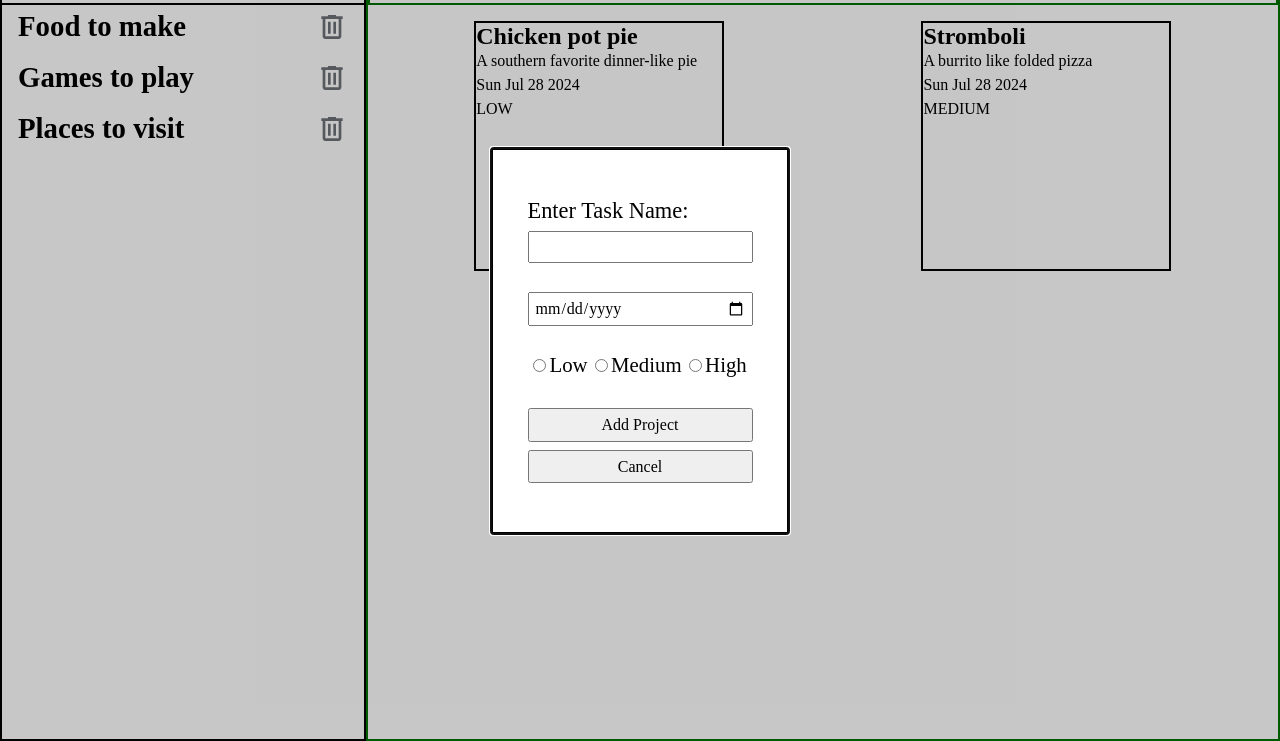
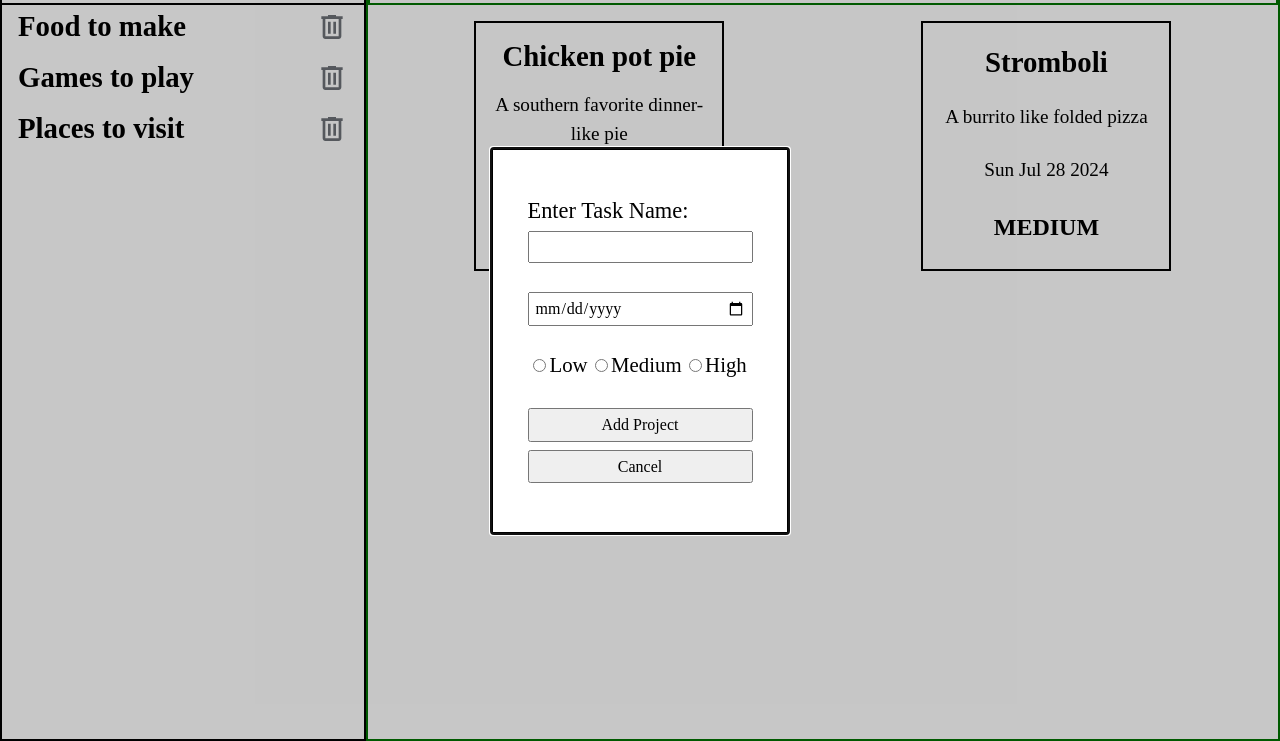
Before and after one commit to Solar-Tiger/todo-list, a website built with webpack: page src/index.html in a window 1280 px wide. Shown: the part 59-800 px from the top of the page. Built offline with nearby package versions, Linux system fonts and the light colour scheme.

Commit message:
Update todo task information display

```diff
--- a/src/style.css
+++ b/src/style.css
@@ -209,7 +209,7 @@ body {
 
 .todo-task-list {
   display: grid;
-  grid-template-columns: repeat(auto-fit, minmax(300px, 1fr));
+  grid-template-columns: repeat(auto-fill, minmax(300px, 1fr));
   justify-content: center;
   justify-items: center;
   max-height: var(--todo-task-display-height-mobile);
@@ -219,9 +219,26 @@ body {
 }
 
 .todo-task {
+  display: flex;
+  flex-direction: column;
+  justify-content: space-evenly;
+  align-items: center;
+  font-size: 1.2rem;
   border: 2px solid black;
   width: 250px;
   height: 250px;
+
+  & :nth-child(2) {
+    width: 22ch;
+    text-align: center;
+  }
+
+  & :nth-child(4) {
+    width: 22ch;
+    text-align: center;
+    font-size: 1.5rem;
+    font-weight: bold;
+  }
 }
 
 /* Media queries for responsive design */
```
